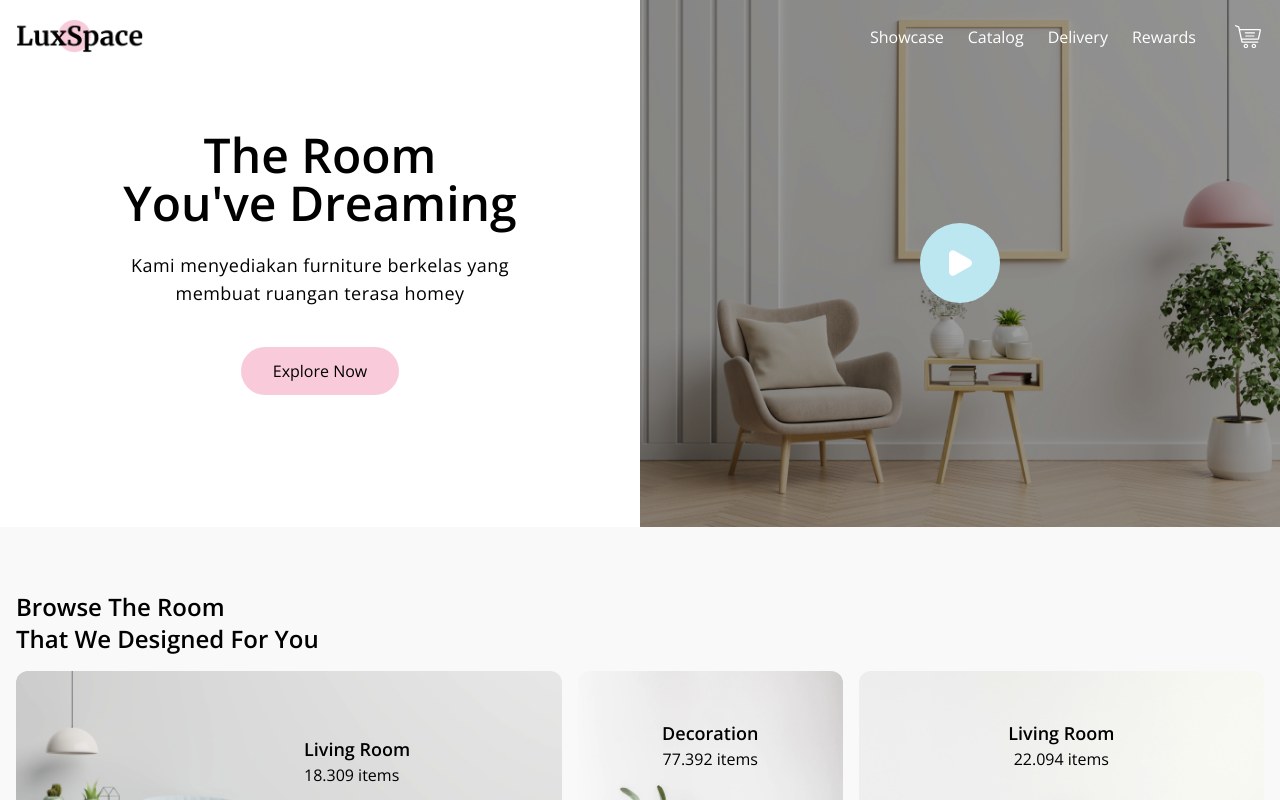
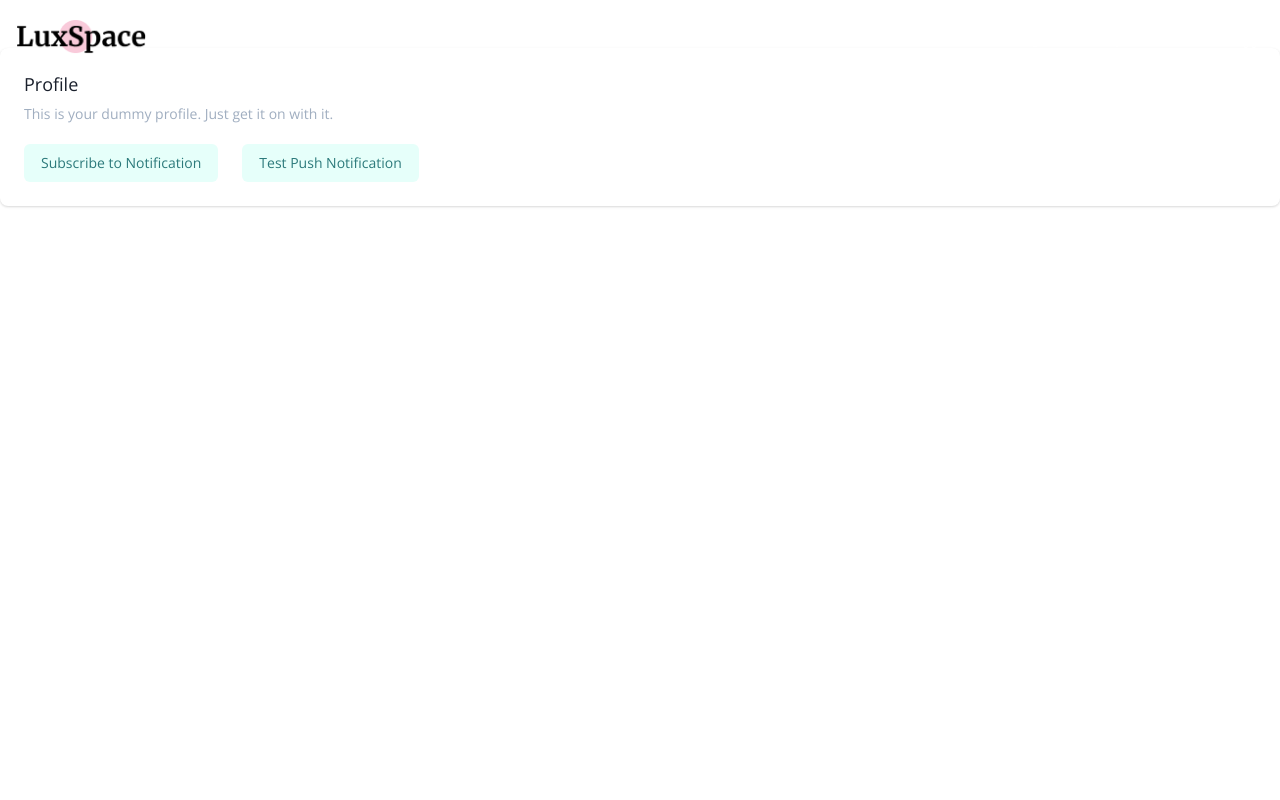
Before and after one commit to rizafahmi/bwa-luxspace-pwa, a React (Create React App) app: page /profile in a window 1280 px wide. Shown: the top 800 px of the page. Built offline with nearby package versions, Linux system fonts and the light colour scheme; no server answers.

Commit message:
Add Profile page

```diff
--- a/src/App.js
+++ b/src/App.js
@@ -1,4 +1,5 @@
 import React from "react";
+import { BrowserRouter as Router, Route } from "react-router-dom";
 
 import Header from "./components/Header.js";
 import Hero from "./components/Hero.js";
@@ -8,6 +9,7 @@ import Clients from "./components/Clients.js";
 import Modal from "./components/Modal.js";
 import Footer from "./components/Footer.js";
 import Offline from "./components/Offline.js";
+import Profile from "./pages/Profile.js";
 
 function App() {
   const [showModal, setShowModal] = React.useState(false);
@@ -63,4 +65,13 @@ function App() {
   );
 }
 
-export default App;
+export default function () {
+  return (
+    <Router>
+      <>
+        <Route path="/" exact component={App} />
+        <Route path="/profile" exact component={Profile} />
+      </>
+    </Router>
+  );
+}
--- a/src/components/Header.js
+++ b/src/components/Header.js
@@ -1,4 +1,5 @@
 import logo from "../images/content/logo.png";
+import { Link } from "react-router-dom";
 
 function Header() {
   return (
@@ -6,10 +7,12 @@ function Header() {
       <div className="container mx-auto py-5">
         <div className="flex flex-stretch items-center">
           <div className="w-56 items-center flex">
-            <img
-              src={logo}
-              alt="Luxspace | Fulfill your house with beautiful furniture"
-            />
+            <Link to="/">
+              <img
+                src={logo}
+                alt="Luxspace | Fulfill your house with beautiful furniture"
+              />
+            </Link>
           </div>
           <div className="w-full"></div>
           <div className="w-auto">
@@ -42,12 +45,12 @@ function Header() {
                 </a>
               </li>
               <li className="mx-3 py-6 md:py-0">
-                <a
-                  href="#"
+                <Link
+                  to="/profile"
                   className="text-black md:text-white hover:underline"
                 >
-                  Rewards
-                </a>
+                  Profile
+                </Link>
               </li>
             </ul>
           </div>
--- /dev/null
+++ b/src/pages/Profile.js
@@ -0,0 +1,37 @@
+import Header from "../components/Header.js";
+
+function Profile() {
+  return (
+    <>
+      <Header />
+      <div className="py-12">
+        <div className="bg-white shadow sm:rounded-lg">
+          <div className="px-4 py-5 sm:p-6">
+            <h3 className="text-lg leading-6 font-medium text-gray-900">
+              Profile
+            </h3>
+            <div className="mt-2 max-w-xl text-sm text-gray-500">
+              <p>This is your dummy profile. Just get it on with it.</p>
+            </div>
+            <div className="mt-5 flex justify-start mx-auto items-center">
+              <button
+                type="button"
+                className="inline-flex items-center justify-center mr-6 px-4 py-2 border border-transparent font-medium rounded-md text-teal-700 bg-teal-100 hover:bg-teal-200 focus:outline-none focus:ring-2 focus:ring-offset-2 focus:ring-teal-500 sm:text-sm"
+              >
+                Subscribe to Notification
+              </button>
+              <button
+                type="button"
+                className="inline-flex items-center justify-center px-4 py-2 border border-transparent font-medium rounded-md text-teal-700 bg-teal-100 hover:bg-teal-200 focus:outline-none focus:ring-2 focus:ring-offset-2 focus:ring-teal-500 sm:text-sm"
+              >
+                Test Push Notification
+              </button>
+            </div>
+          </div>
+        </div>
+      </div>
+    </>
+  );
+}
+
+export default Profile;
```
Also changed, not shown: package.json (+10 -2 lines), 1 other file (tests, documents, lock files or other folders).
